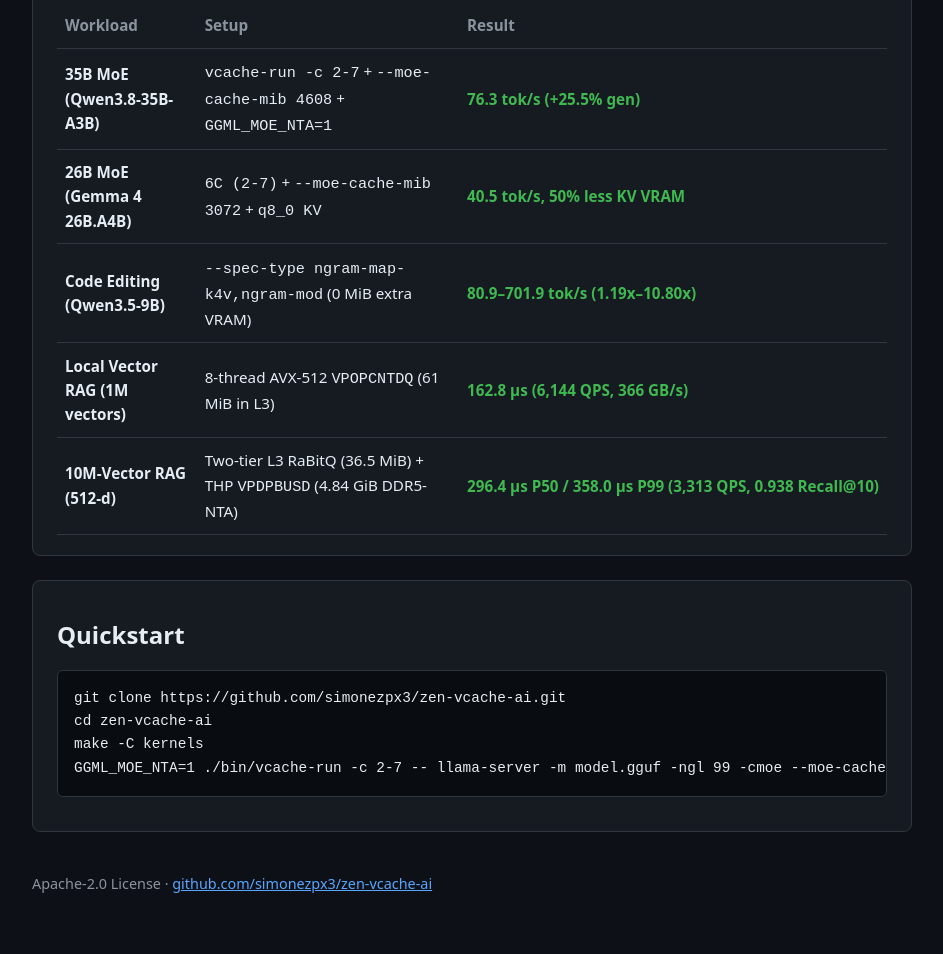
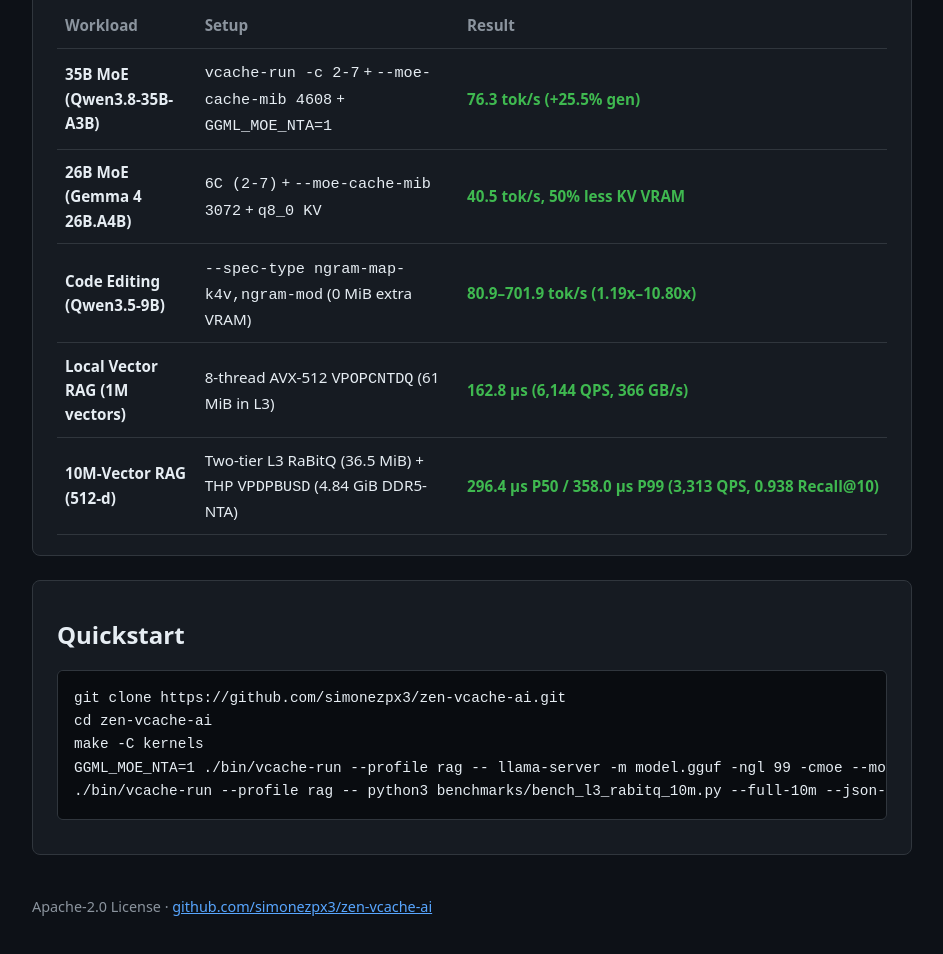
Before and after one commit to simonezpx3/zen-vcache-ai, a plain HTML site: page docs/index.html in a window 1280 px wide. Shown: the part 405-1359 px from the top of the page, without its empty margins (168-1111 px from the left). Drawn offline with Linux system fonts and the light colour scheme.

Commit message:
docs: sync README TL;DR, layout, and docs/index.html with 10M RAG and qwen3_draft

```diff
--- a/docs/index.html
+++ b/docs/index.html
@@ -4,13 +4,13 @@
   <meta charset="utf-8">
   <meta name="viewport" content="width=device-width, initial-scale=1">
   <title>zen-vcache-ai — Practical 3D V-Cache Acceleration for Local AI</title>
-  <meta name="description" content="Reproducible benchmarks, vcache-run CPU pinning, AVX-512 VPOPCNTDQ kernels, and llama.cpp MoE tuning (GGML_MOE_NTA=1) for AMD Ryzen X3D + 8 GB VRAM GPUs.">
-  <meta name="keywords" content="3D V-Cache, Ryzen 7800X3D, llama.cpp, MoE, GGML_MOE_NTA, AVX-512, VPOPCNTDQ, local AI, 8GB VRAM, vector search">
+  <meta name="description" content="Reproducible benchmarks, vcache-run CPU pinning + THP, AVX-512 VPOPCNTDQ/VPDPBUSD kernels, and llama.cpp MoE tuning (GGML_MOE_NTA=1) for AMD Ryzen X3D + 8 GB VRAM GPUs.">
+  <meta name="keywords" content="3D V-Cache, Ryzen 7800X3D, llama.cpp, MoE, GGML_MOE_NTA, AVX-512, VPOPCNTDQ, VPDPBUSD, RaBitQ, local AI, 8GB VRAM, vector search">
   <link rel="canonical" href="https://simonezpx3.github.io/zen-vcache-ai/">
 
   <meta property="og:type" content="website">
   <meta property="og:title" content="zen-vcache-ai — Practical 3D V-Cache Acceleration for Local AI">
-  <meta property="og:description" content="Push 35B MoE models to 76.3 tok/s on 8 GB VRAM, accelerate GPU code editing 1.2x–10.8x, and run 1M-vector RAG inside 96 MiB L3 in 162.8 µs.">
+  <meta property="og:description" content="Push 35B MoE models to 76.3 tok/s on 8 GB VRAM, accelerate GPU code editing 1.2x–10.8x, run 1M-vector RAG in 162.8 µs, and scale 10M-vector RAG to 296.4 µs.">
   <meta property="og:url" content="https://simonezpx3.github.io/zen-vcache-ai/">
 
   <script type="application/ld+json">
@@ -138,7 +138,8 @@
       <pre><code>git clone https://github.com/simonezpx3/zen-vcache-ai.git
 cd zen-vcache-ai
 make -C kernels
-GGML_MOE_NTA=1 ./bin/vcache-run -c 2-7 -- llama-server -m model.gguf -ngl 99 -cmoe --moe-cache-mib 4096 -t 6</code></pre>
+GGML_MOE_NTA=1 ./bin/vcache-run --profile rag -- llama-server -m model.gguf -ngl 99 -cmoe --moe-cache-mib 4096 -t 6
+./bin/vcache-run --profile rag -- python3 benchmarks/bench_l3_rabitq_10m.py --full-10m --json-out results/l3_rabitq_10m.json</code></pre>
     </section>
 
     <footer>
```
Also changed, not shown: 1 other file.
